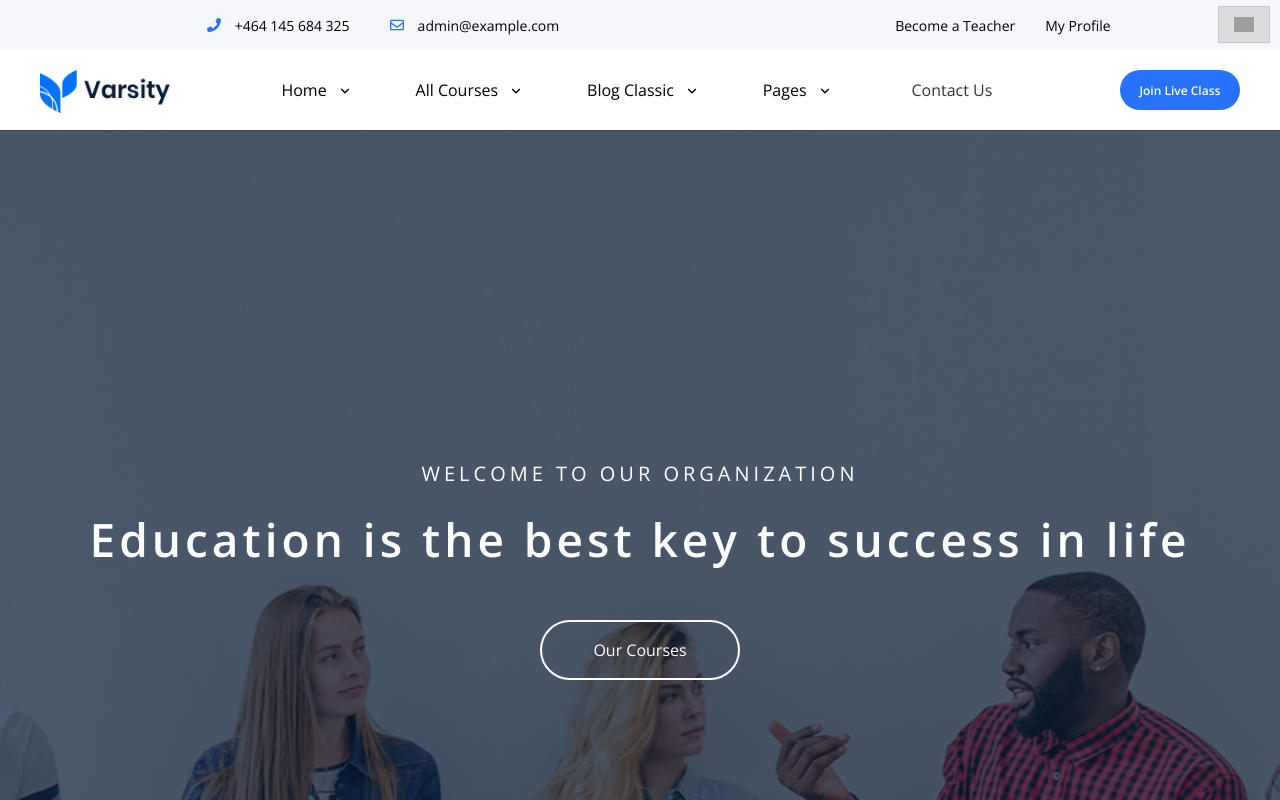
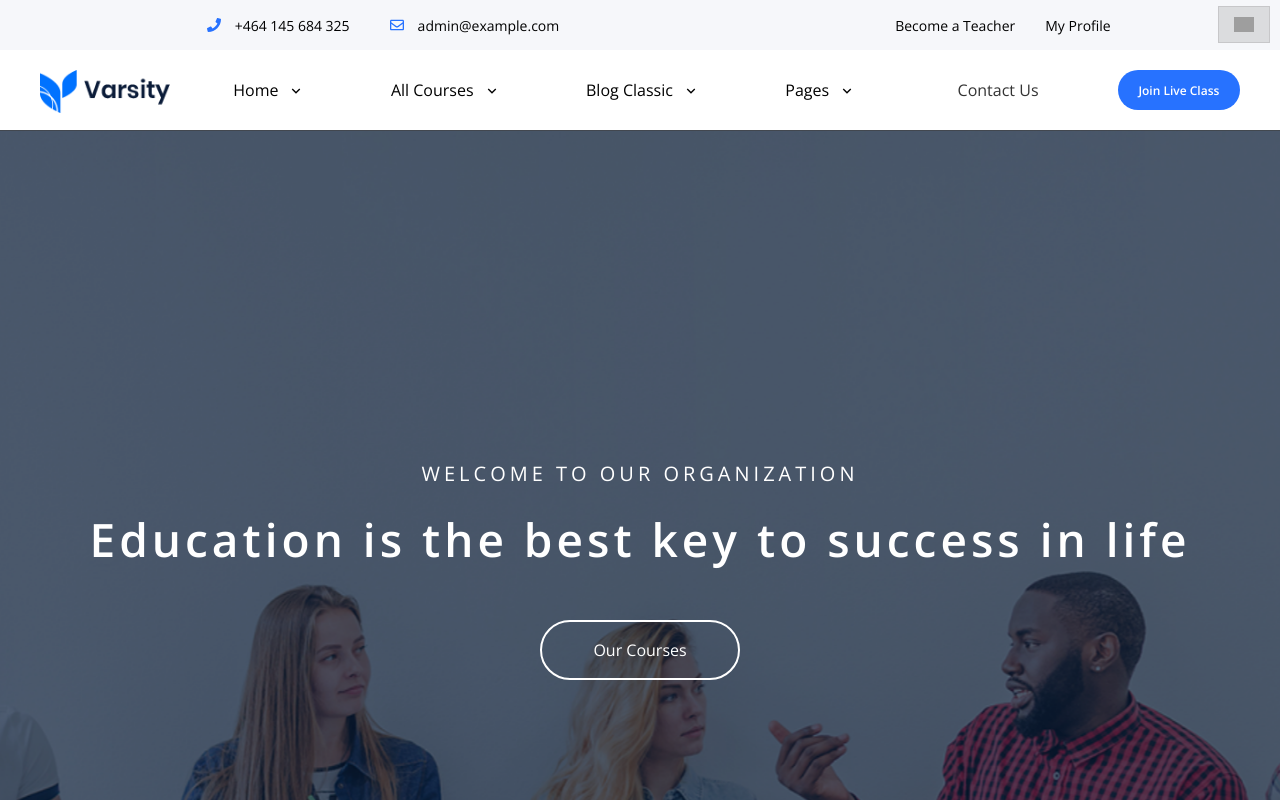
Before and after one commit to mlalayev/FinalProjectEVOCoding, a React (Vite) app: page / in a window 1280 px wide. Shown: the top 800 px of the page. Built offline with nearby package versions, Linux system fonts and the light colour scheme; grey boxes are pictures that could not be loaded.

Commit message:
my commit

```diff
--- a/src/Components/Common/Header/Header.css
+++ b/src/Components/Common/Header/Header.css
@@ -111,7 +111,7 @@ header {
     }
 
     .header-lower ul{
-        padding: 0 80px;
+        padding: 0 20px;
     }
 
     .logo{
```
